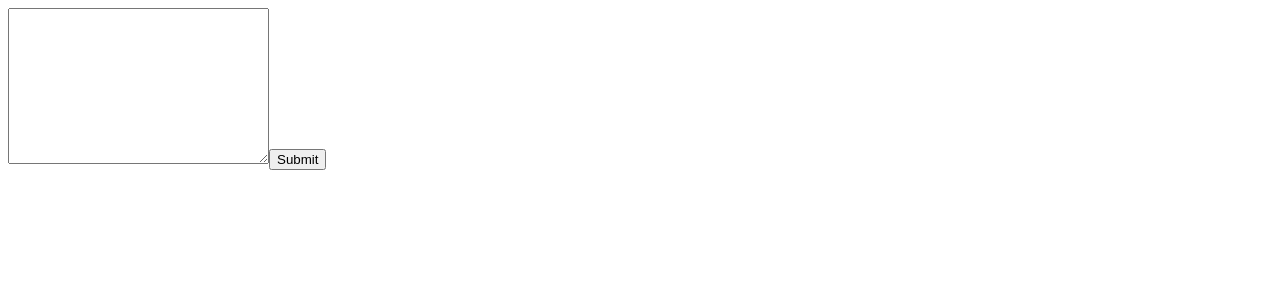
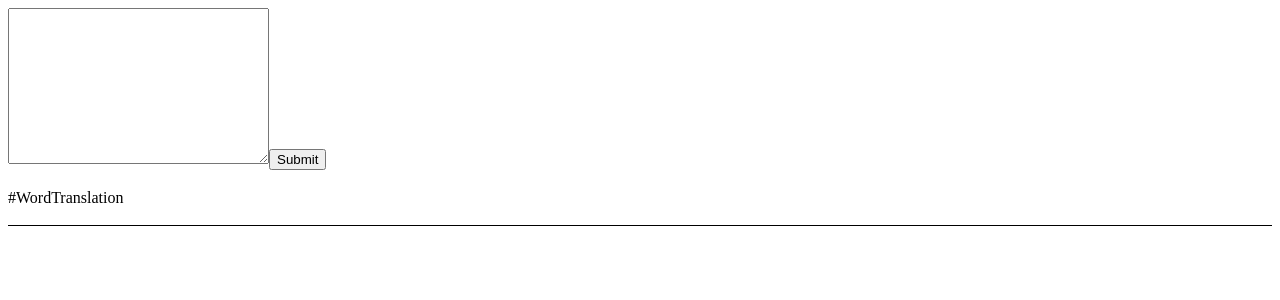
Before and after one commit to jpawz/less-common-words, an Angular app in the folder lcw-ui/: page / in a window 1280 px wide. Shown: the top 300 px of the page. Built offline with nearby package versions, Linux system fonts and the light colour scheme.

Commit message:
Implemented basic material table

```diff
--- a/lcw-ui/package.json
+++ b/lcw-ui/package.json
@@ -12,10 +12,12 @@
   "private": true,
   "dependencies": {
     "@angular/animations": "~14.0.0-next.10",
+    "@angular/cdk": "^13.3.5",
     "@angular/common": "~14.0.0-next.10",
     "@angular/compiler": "~14.0.0-next.10",
     "@angular/core": "~14.0.0-next.10",
     "@angular/forms": "~14.0.0-next.10",
+    "@angular/material": "^13.3.5",
     "@angular/platform-browser": "~14.0.0-next.10",
     "@angular/platform-browser-dynamic": "~14.0.0-next.10",
     "@angular/router": "~14.0.0-next.10",
@@ -29,9 +31,9 @@
     "@angular/cli": "~14.0.0-next.7",
     "@angular/compiler-cli": "~14.0.0-next.10",
     "@angular/language-service": "~14.0.0-next.10",
-    "@types/node": "~17.0.23",
     "@types/jasmine": "~4.0.2",
     "@types/jasminewd2": "~2.0.10",
+    "@types/node": "~17.0.23",
     "codelyzer": "~6.0.2",
     "jasmine-core": "~4.0.1",
     "jasmine-spec-reporter": "~7.0.0",
--- a/lcw-ui/src/app/app.component.html
+++ b/lcw-ui/src/app/app.component.html
@@ -1,6 +1,6 @@
 <div class="container">
   <div class="row">
-    <app-text (wordEvent)="receiveWordRanks($event)"></app-text>
+    <app-text (wordEvent)="receiveWords($event)"></app-text>
     <app-word-list [words]="words"></app-word-list>
   </div>
 </div>
--- a/lcw-ui/src/app/app.component.ts
+++ b/lcw-ui/src/app/app.component.ts
@@ -11,7 +11,7 @@ export class AppComponent {
 
   words: Word[];
 
-  receiveWordRanks($event: Array<Word>) {
+  receiveWords($event: Array<Word>) {
     this.words = $event;
   }
 }
--- a/lcw-ui/src/app/app.module.ts
+++ b/lcw-ui/src/app/app.module.ts
@@ -8,6 +8,7 @@ import { HttpClientModule } from '@angular/common/http';
 import { TextComponent } from './text/text.component';
 import { FormsModule } from '@angular/forms';
 import { WordComponent } from './word/word.component';
+import { MatTableModule } from '@angular/material/table';
 
 @NgModule({
   declarations: [
@@ -19,7 +20,8 @@ import { WordComponent } from './word/word.component';
   imports: [
     BrowserModule,
     HttpClientModule,
-    FormsModule
+    FormsModule,
+    MatTableModule
   ],
   providers: [WordRankService],
   bootstrap: [AppComponent]
--- a/lcw-ui/src/app/word-list/word-list.component.html
+++ b/lcw-ui/src/app/word-list/word-list.component.html
@@ -1,17 +1,21 @@
-<div>
-    <div *ngIf="words">
-        <table>
-            <thead>
-                <th scope="col">Rank</th>
-                <th scope="col">Word</th>
-                <th scope="col">Action</th>
-                <th scope="col">Translation</th>
-                <th scope="col">Example sentence</th>
-            </thead>
-            <tbody>
-                <tr app-word *ngFor="let word of words" [word]="word">
-                </tr>
-            </tbody>
-        </table>
-    </div>
-</div>
+<mat-table class="words-table mat-elevation-z8" [dataSource]="dataSource">
+    <ng-container matColumnDef="rank">
+        <div *matHeaderCellDef>#</div>
+        <div *matCellDef="let word">{{word.rank}}</div>
+    </ng-container>
+
+    <ng-container matColumnDef="word">
+        <div *matHeaderCellDef>Word</div>
+        <div *matCellDef="let word">{{word.word}}</div>
+    </ng-container>
+
+    <ng-container matColumnDef="translation">
+        <div *matHeaderCellDef>Translation</div>
+        <div *matCellDef="let word">{{word.translation}}</div>
+    </ng-container>
+
+    <mat-header-row *matHeaderRowDef="displayedColumns"></mat-header-row>
+
+    <mat-row *matRowDef="let row; columns: displayedColumns"></mat-row>
+
+</mat-table>
--- a/lcw-ui/src/app/word-list/word-list.component.ts
+++ b/lcw-ui/src/app/word-list/word-list.component.ts
@@ -1,4 +1,5 @@
 import { Component, Input, OnInit } from '@angular/core';
+import { MatTableDataSource } from '@angular/material/table';
 import { Word } from '../word';
 
 @Component({
@@ -8,9 +9,15 @@ import { Word } from '../word';
 })
 export class WordListComponent implements OnInit {
 
-  @Input() words: Word[];
+  dataSource = new MatTableDataSource<Word>([]);
+  displayedColumns = ['rank', 'word', 'translation'];
 
   constructor() {
+  }
+
+  @Input()
+  public set words(words: Word[]) {
+    this.dataSource.data = words;
   }
 
   ngOnInit(): void {
```
Also changed, not shown: 1 other file (tests, documents, lock files or other folders).
